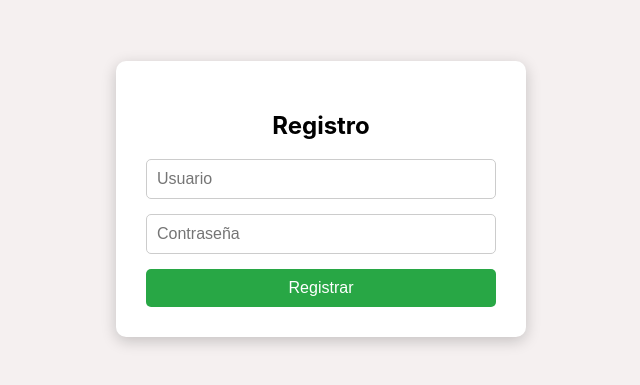
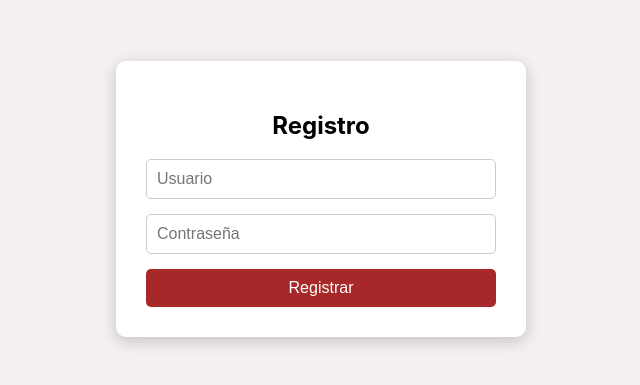
Before and after one commit to Tazza220/KioscoReact, a React (Create React App) app: page /register in a window 1280 px wide. Shown: the part 201-586 px from the top of the page, without its empty margins (319-959 px from the left). Built offline with nearby package versions, Linux system fonts and the light colour scheme.

Commit message:
se agrega build test

```diff
--- a/src/components/Register.js
+++ b/src/components/Register.js
@@ -62,7 +62,7 @@ const styles = {
   card: { width: 350, padding: 30, borderRadius: 10, boxShadow: "0 4px 15px rgba(0,0,0,0.2)", background: "#fff", textAlign: "center" },
   form: { display: "flex", flexDirection: "column" },
   input: { marginBottom: 15, padding: 10, borderRadius: 5, border: "1px solid #ccc", fontSize: 16 },
-  button: { padding: 10, borderRadius: 5, border: "none", background: "#28a745", color: "#fff", fontSize: 16, cursor: "pointer" },
+  button: { padding: 10, borderRadius: 5, border: "none", background: "#a72828ff", color: "#fff", fontSize: 16, cursor: "pointer" },
 };
 
 export default Register;
```
Also changed, not shown: 8 other files (tests, documents, lock files or other folders).
